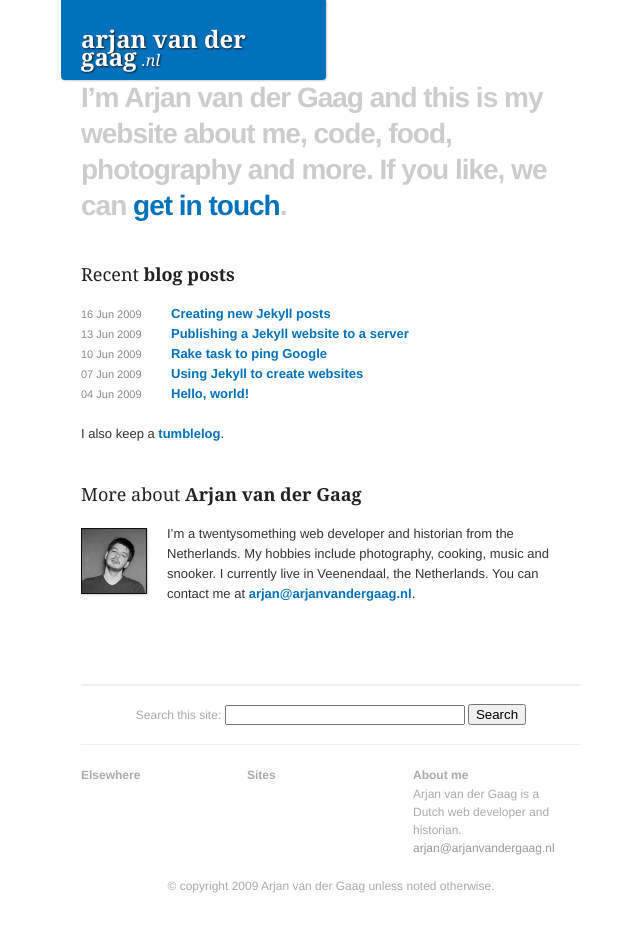
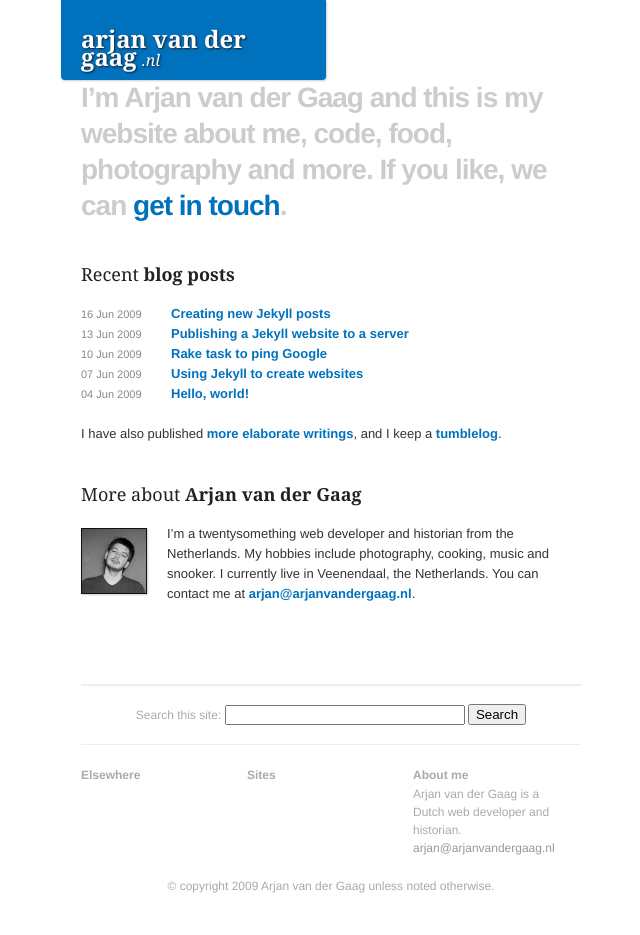
Before and after one commit to avdgaag/arjanvandergaag.nl, a Jekyll site: the page built from index.html, in a window 1280 px wide. Shown: the whole page, without its empty margins (309-949 px from the left). Built offline with Jekyll 4.4.1, drawn with Linux system fonts in a browser that asks for light colours; comment, search, counter and statistics services are not loaded; part of the change alters nothing that is shown.

Commit message:
Also publish writings

```diff
--- a/_config.yml
+++ b/_config.yml
@@ -3,4 +3,3 @@ exclude:
   - readme.markdown
   - Rakefile
   - resume.html
-  - writings
--- a/index.html
+++ b/index.html
@@ -21,7 +21,7 @@ description: My personal home page with my blog, my resume and my writings.
     {% if site.posts.size > 10 %}
     Find more in the <a href="/archives.html" rel="index" title="Browse throug all posts on this site">archives</a>.
     {% endif %}
-    <!-- I have also published <a href="/writings" rel="section" title="Read some of my essays">more elaborate writings</a>, and --> I also keep a <a href="http://tumble.arjanvandergaag.nl/" rel="me" title="Go read my tumblelog, with short bits and pieces I stumble upon during the day.">tumblelog</a>.
+    I have also published <a href="/writings" rel="section" title="Read some of my essays">more elaborate writings</a>, and I keep a <a href="http://tumble.arjanvandergaag.nl/" rel="me" title="Go read my tumblelog, with short bits and pieces I stumble upon during the day.">tumblelog</a>.
     </p>
     {% endif %}
 </section>
```
